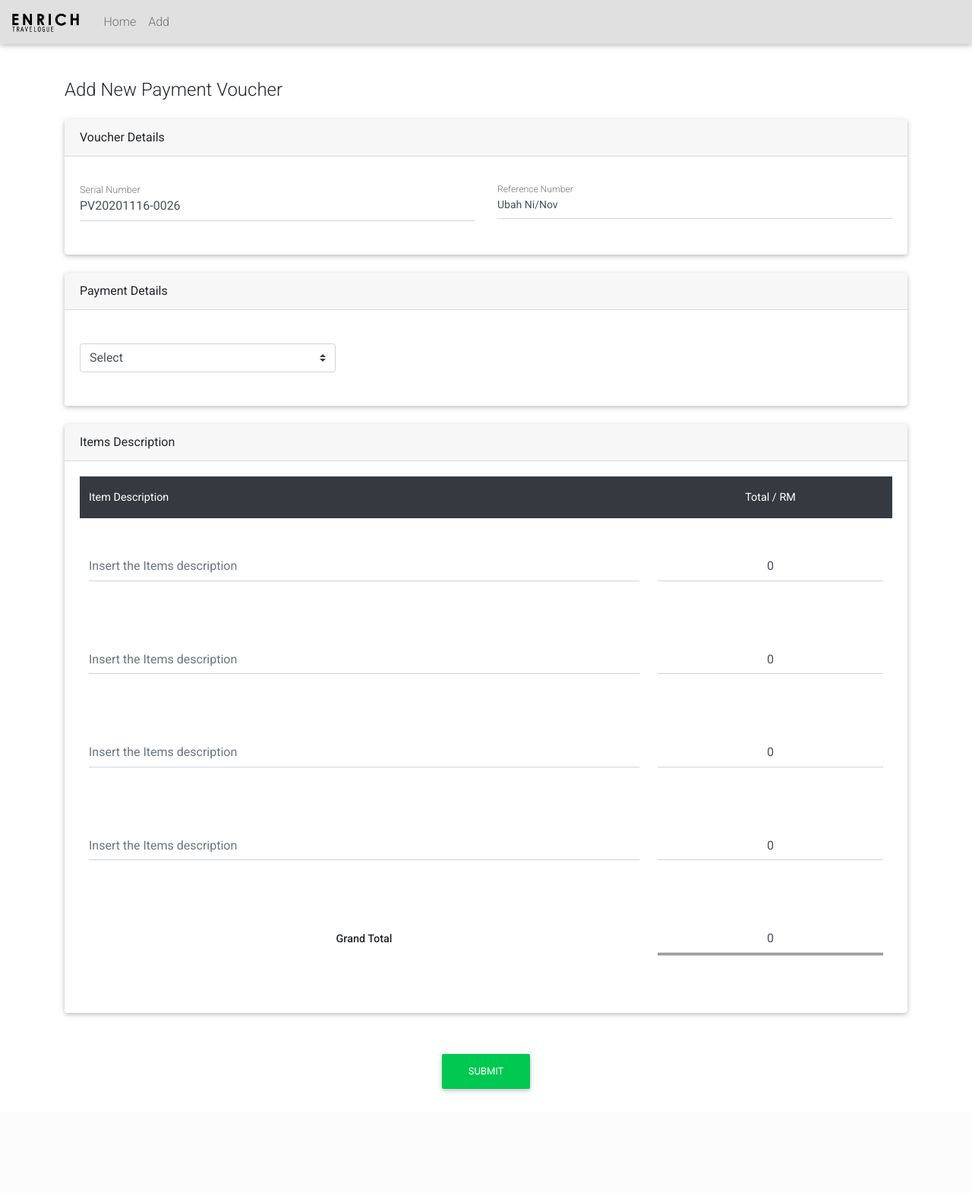
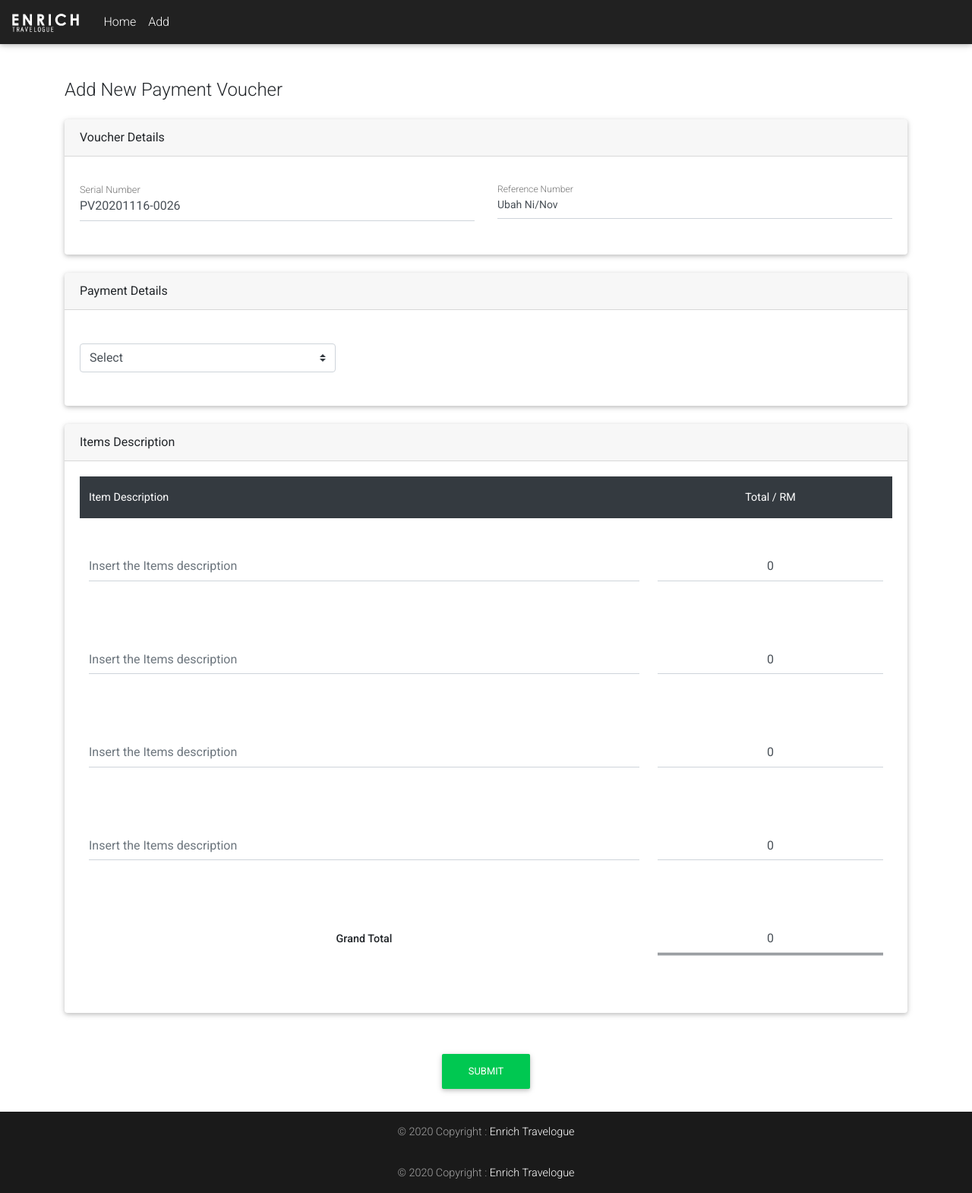
Before and after one commit to nurikhwanidris/enrich, a PHP site: page /pv/add.php in a window 1280 px wide. Shown: the whole page at 76% size. Before the commit the page ends 1437 px from the top, so only its background shows below. Run offline with PHP 8.4, Linux system fonts and the light colour scheme; data comes from the database, SQL or seed files in the repository; some libraries are stand-ins or nearby versions.

Commit message:
added a footer

```diff
--- a/include/assets/templates/footer.php
+++ b/include/assets/templates/footer.php
@@ -13,4 +13,14 @@
 <script src="//cdn.datatables.net/1.10.22/js/jquery.dataTables.min.js"></script>
 </body>
 
+<!-- Footer -->
+<footer class="page-footer font-small bg-dark sticky-bottom">
+    <!-- Copyright -->
+    <div class="footer-copyright text-center py-3">© 2020 Copyright :
+        <a href="https://enrichtravel.my/"> Enrich Travelogue</a>
+    </div>
+    <!-- Copyright -->
+</footer>
+<!-- Footer -->
+
 </html>
--- a/include/assets/templates/nav.php
+++ b/include/assets/templates/nav.php
@@ -1,17 +1,17 @@
 <header style="margin-top: 80px;">
 
     <!-- Navbar -->
-    <nav class="navbar navbar-expand-lg navbar-light bg-light fixed-top">
+    <nav class="navbar navbar-expand-lg navbar-light bg-dark fixed-top">
         <a class="navbar-brand" href="#">
-            <img src="/enrich/include/assets/img/logo-wording-black.png" width="auto" height="30" alt="">
+            <img src="/enrich/include/assets/img/logo-wording-white.png" width="auto" height="30" alt="">
         </a>
         <button class="navbar-toggler" type="button" data-toggle="collapse" data-target="#navbarNavAltMarkup" aria-controls="navbarNavAltMarkup" aria-expanded="false" aria-label="Toggle navigation">
             <span class="navbar-toggler-icon"></span>
         </button>
         <div class="collapse navbar-collapse" id="navbarNavAltMarkup">
             <div class="navbar-nav">
-                <a class="nav-item nav-link" href="/enrich/pv/home">Home</a>
-                <a class="nav-item nav-link" href="/enrich/pv/add">Add</a>
+                <a class="nav-item nav-link text-white" href="/enrich/pv/home">Home</a>
+                <a class="nav-item nav-link text-white" href="/enrich/pv/add">Add</a>
                 <!-- <a class="nav-item nav-link" href="#">Pricing</a>
                 <a class="nav-item nav-link disabled" href="#">Disabled</a> -->
             </div>
--- a/pv/add.php
+++ b/pv/add.php
@@ -227,7 +227,8 @@
 </div>
 
 <!-- Footer -->
-<?php include('../include/assets/templates/footer.php') ?>
+<?php include('../include/assets/templates/footer.php')
+?>
 
 <!-- Space between account numbers -->
 <script>
```
